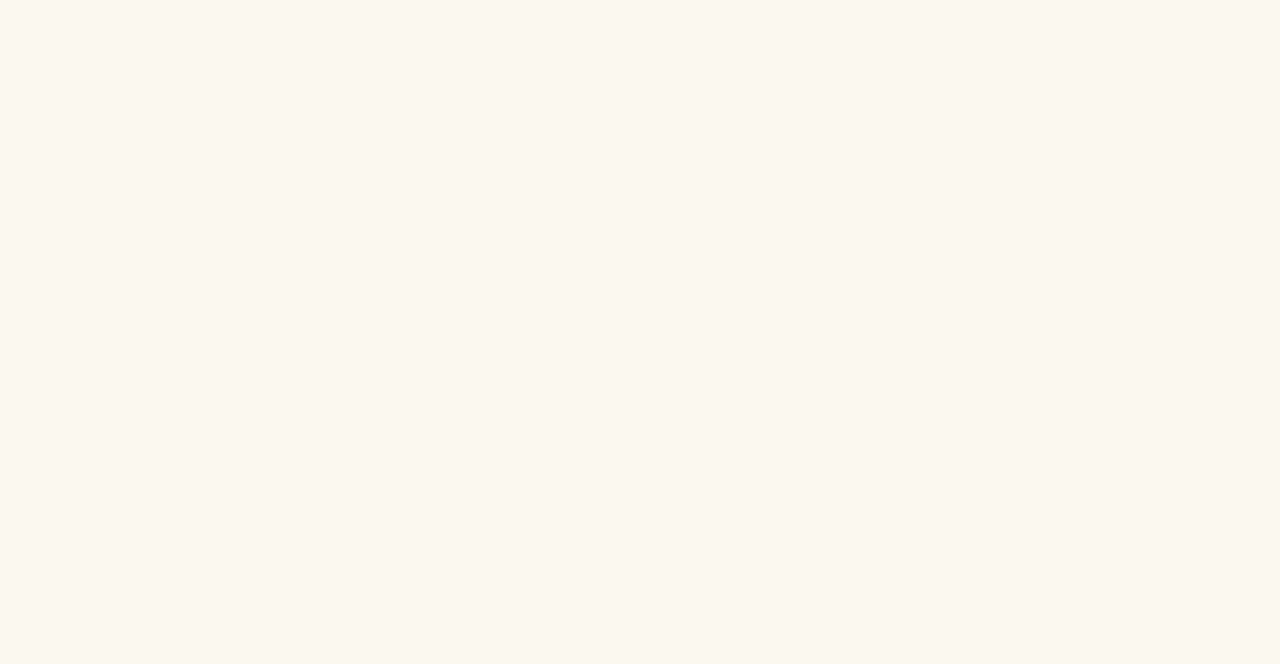
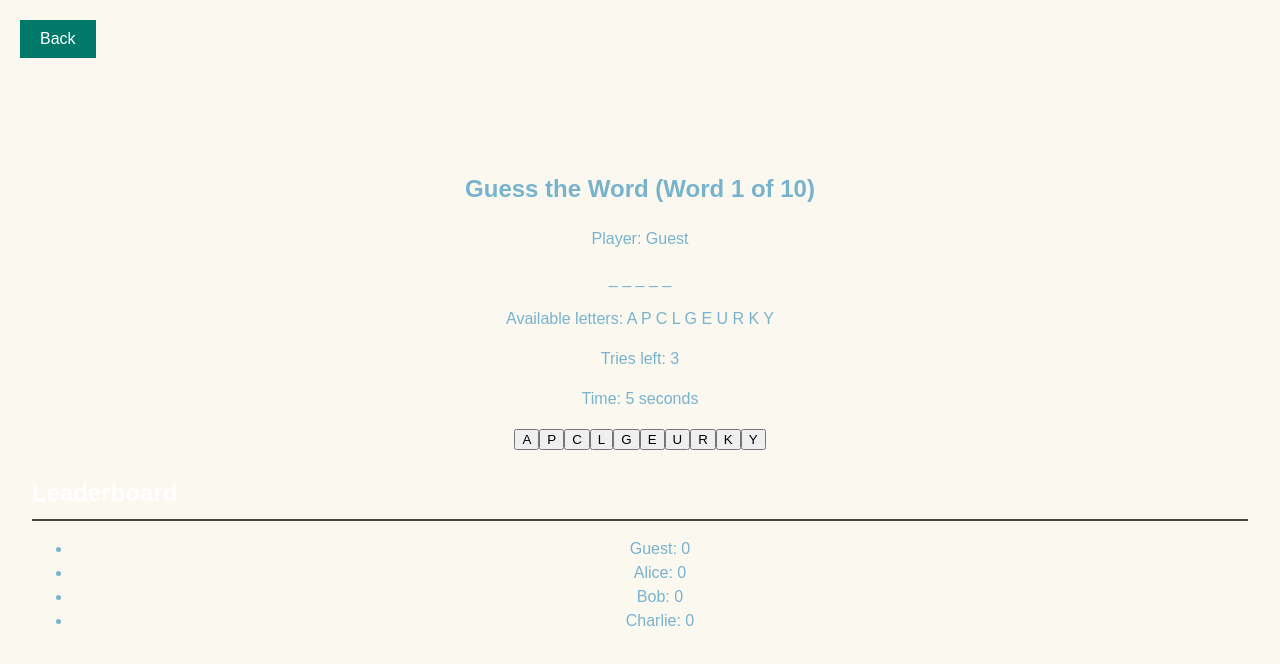
Before and after one commit to TheVortex8/hospital-declustering, a React (Vite) app: page /wordle in a window 1280 px wide. Before the commit this address had no page. Shown: the top 664 px of the page. Built offline with nearby package versions, Linux system fonts and the light colour scheme.

Commit message:
added wordle

```diff
--- a/src/App.tsx
+++ b/src/App.tsx
@@ -7,6 +7,7 @@ import { AdminPage } from "./pages/adminPage";
 import WhackAMole from "./pages/whackeAMole";
 import Dashboard from "./pages/dashboard";
 import Games from "./pages/games";
+import Wordle from "./pages/wordle";
 
 function App() {
   return (
@@ -15,14 +16,19 @@ function App() {
         <Routes>
 
           {/* Default route */}
-          <Route path="/" element={<h2>Welcome to the Hospital Dashboard</h2>} />
+          <Route path="/" element={<>
+            <h2>Welcome to the Hospital Dashboard</h2>
+            <button onClick={() => window.location.href = '/login'}>Go to Login</button>
+          </>
+          } />
 
           {/* Admin Page Route */}
           <Route path="/admin" element={<AdminPage />} />
-          <Route path="/whackeamole" element={<WhackAMole />} />
           <Route path="/login" element={<Login />} />
           <Route path="/dashboard" element={<Dashboard />} />
           <Route path="/games" element={<Games />} />
+          <Route path="/whackeamole" element={<WhackAMole />} />
+          <Route path="/wordle" element={<Wordle />} />
         </Routes>
       </div>
     </Router>
--- a/src/pages/Login.tsx
+++ b/src/pages/Login.tsx
@@ -7,6 +7,10 @@ const Login: React.FC = () => {
     const [day, setDay] = useState('');
     const [month, setMonth] = useState('');
     const [year, setYear] = useState('');
+
+    if(localStorage.getItem('user')) {
+        window.location.href = '/dashboard';
+    }
 
     const handleSubmit = async (e: FormEvent<HTMLFormElement>) => {
         e.preventDefault();
@@ -30,6 +34,8 @@ const Login: React.FC = () => {
             const data = await response.json();
             // Handle successful login here
             console.log('Login successful:', data);
+            localStorage.setItem('user', JSON.stringify(data));
+            localStorage.setItem('patientName', data.name);
             window.location.href = '/dashboard';
 
         } catch (error) {
--- a/src/pages/dashboard.tsx
+++ b/src/pages/dashboard.tsx
@@ -1,8 +1,14 @@
 import { useNavigate } from 'react-router-dom';
-import React from 'react';
+import React, { useEffect, useState } from 'react';
 
 const Dashboard: React.FC = () => {
   const navigate = useNavigate();
+  const [userName, setUserName] = useState<string>('');
+
+  useEffect(() => {
+    const storedUserName = localStorage.getItem('patientName');
+    setUserName(storedUserName || 'Guest');
+  }, []);
 
   const buttonStyle = {
     padding: '10px',
@@ -31,6 +37,10 @@ const Dashboard: React.FC = () => {
   };
 
   return (
+    <div>
+      <h2 style={{ textAlign: 'center', margin: '20px 0' }}>
+        Hello, {userName}!
+      </h2>
       <div style={gridStyle}>
         <button
           style={buttonStyle}
@@ -39,6 +49,7 @@ const Dashboard: React.FC = () => {
           Games
         </button>
       </div>
+    </div>
   );
 };
 
--- a/src/pages/games.tsx
+++ b/src/pages/games.tsx
@@ -55,6 +55,13 @@ const Games: React.FC = () => {
       >
         Whacke-a-mole
       </button>
+
+      <button
+        style={buttonStyle}
+        onClick={() => navigate('/wordle')}
+      >
+        Wordle
+      </button>
     </div>
     </>
 
--- /dev/null
+++ b/src/pages/wordle.tsx
@@ -0,0 +1,152 @@
+import React, { useState, useEffect } from 'react';
+
+const words = ['APPLE', 'BEACH', 'CLOUD', 'DANCE', 'EAGLE', 'FLAME', 'GRAPE', 'HOUSE', 'IVORY', 'JELLY'];
+const emojis = ['🍎', '🏖️', '☁️', '💃', '🦅', '🔥', '🍇', '🏠', '🦷', '🍮'];
+const otherPlayers = ['Alice', 'Bob', 'Charlie']; // Example other players
+
+const Wordle = () => {
+  const [playerName] = useState(localStorage.getItem('patientName') ?? 'Guest');
+  const [currentWordIndex, setCurrentWordIndex] = useState(0);
+  const [word, setWord] = useState('');
+  const [emoji, setEmoji] = useState('');
+  const [guessedLetters, setGuessedLetters] = useState([]);
+  const [availableLetters, setAvailableLetters] = useState([]);
+  const [triesLeft, setTriesLeft] = useState(3);
+  const [leaderboard, setLeaderboard] = useState([]);
+  const [timer, setTimer] = useState(0);
+  const [gameOver, setGameOver] = useState(false);
+
+  useEffect(() => {
+    setLeaderboard([
+      { name: playerName, score: 0 },
+      ...otherPlayers.map(name => ({ name, score: 0 }))
+    ]);
+
+    startNewWord();
+  }, []);
+
+  useEffect(() => {
+    if (!gameOver) {
+      const interval = setInterval(() => {
+        setTimer(prevTimer => prevTimer + 1);
+        if (Math.random() < 0.1) {
+          const winner = otherPlayers[Math.floor(Math.random() * otherPlayers.length)];
+          endRound(winner);
+        }
+      }, 1000);
+      return () => clearInterval(interval);
+    }
+  }, [gameOver]);
+
+  const startNewWord = () => {
+    if (currentWordIndex >= words.length) {
+      endGame();
+      return;
+    }
+    const newWord = words[currentWordIndex];
+    const newEmoji = emojis[currentWordIndex];
+    setWord(newWord);
+    setEmoji(newEmoji);
+    setGuessedLetters([]);
+    setTriesLeft(3);
+    setTimer(0);
+    setGameOver(false);
+
+    const uniqueLetters = new Set(newWord.split(''));
+    while (uniqueLetters.size < 10) {
+      const randomLetter = String.fromCharCode(65 + Math.floor(Math.random() * 26));
+      uniqueLetters.add(randomLetter);
+    }
+    setAvailableLetters(Array.from(uniqueLetters).sort(() => Math.random() - 0.5));
+  };
+
+  const handleGuess = (letter) => {
+    if (gameOver) return;
+
+    if (!guessedLetters.includes(letter)) {
+      setGuessedLetters([...guessedLetters, letter]);
+      if (word.includes(letter)) {
+        updateScore(playerName, 5);
+        if (word.split('').every(char => guessedLetters.includes(char) || char === letter)) {
+          endRound(playerName);
+        }
+      } else {
+        setTriesLeft(prevTries => prevTries - 1);
+        if (triesLeft === 1) {
+          endRound(null);
+        }
+      }
+    }
+  };
+
+  const updateScore = (playerName, points) => {
+    setLeaderboard(prevLeaderboard =>
+      prevLeaderboard.map(player =>
+        player.name === playerName ? { ...player, score: player.score + points } : player
+      )
+    );
+  };
+
+  const endRound = (winner) => {
+    setGameOver(true);
+    if (winner) {
+      updateScore(winner, 20);
+      alert(`${winner} guessed the word: ${word} ${emoji}`);
+    } else {
+      alert(`Out of tries! The word was: ${word} ${emoji}`);
+    }
+    setTimeout(() => {
+      setCurrentWordIndex(prevIndex => prevIndex + 1);
+      startNewWord();
+    }, 2000);
+  };
+
+  const endGame = () => {
+    const winner = leaderboard.reduce((prev, current) => (prev.score > current.score) ? prev : current);
+    alert(`Game Over! Winner: ${winner.name} with ${winner.score} points`);
+  };
+
+  const displayWord = word.split('').map(letter =>
+    guessedLetters.includes(letter) ? letter : '_'
+  ).join(' ');
+
+  return (
+    <div>
+      <button
+      style={{
+        position: 'absolute',
+        top: '20px',
+        left: '20px',
+        padding: '10px 20px',
+        fontSize: '16px',
+        color: '#ffffff',
+        backgroundColor: '#00796b',
+        border: 'none',
+        cursor: 'pointer',
+      }}
+      onClick={() => window.location.href = '/games'}
+    >
+      Back
+    </button>
+      <h2>Guess the Word (Word {currentWordIndex + 1} of 10)</h2>
+      <p>Player: {playerName}</p>
+      <p>{displayWord}</p>
+      <p>Available letters: {availableLetters.join(' ')}</p>
+      <p>Tries left: {triesLeft}</p>
+      <p>Time: {timer} seconds</p>
+      {availableLetters.map(letter => (
+        <button key={letter} onClick={() => handleGuess(letter)} disabled={guessedLetters.includes(letter) || gameOver}>
+          {letter}
+        </button>
+      ))}
+      <h3>Leaderboard</h3>
+      <ul>
+        {leaderboard.sort((a, b) => b.score - a.score).map(player => (
+          <li key={player.name}>{player.name}: {player.score}</li>
+        ))}
+      </ul>
+    </div>
+  );
+};
+
+export default Wordle;
```
Lines whose indentation alone changed are shown as unchanged.
